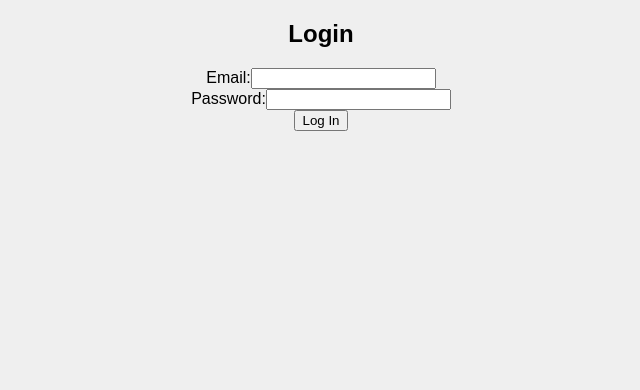
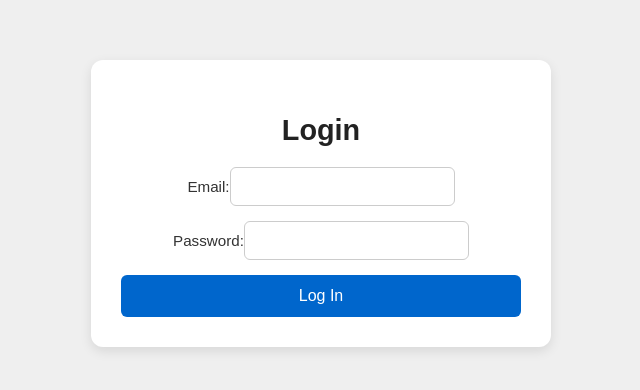
Before and after one commit to sethdavis118/CFB-Scores-App-Frontend, a React (Vite) app: page /login in a window 1280 px wide. Shown: the top 390 px of the page, without its empty margins (319-959 px from the left). Built offline with nearby package versions, Linux system fonts and the light colour scheme.

Commit message:
Polishing

```diff
--- a/src/components/LoginForm.jsx
+++ b/src/components/LoginForm.jsx
@@ -34,7 +34,7 @@ export default function LoginForm() {
   };
 
   return (
-    <div>
+    <div className= "login-form">
       <h2>Login</h2>
       {error && <p style={{ color: "red" }}>{error}</p>}
       <form onSubmit={handleLogin}>
--- a/src/components/RegisterForm.jsx
+++ b/src/components/RegisterForm.jsx
@@ -69,7 +69,7 @@ export default function RegisterForm() {
   if (teamsError || confError) return <p>Error loading data</p>;
 
   return (
-    <div>
+    <div className="register-form">
       <h2>Create Account</h2>
       {error && <p>{error}</p>}
       <form onSubmit={handleRegister}>
--- a/src/index.css
+++ b/src/index.css
@@ -403,3 +403,192 @@ main {
 .your-bets li:hover {
   background-color: darkgreen;
 }
+
+/* Account Page */
+
+.account-page {
+  max-width: 600px;
+  margin: 40px auto;
+  padding: 30px;
+  background: #ffffff;
+  border-radius: 12px;
+  box-shadow: 0 4px 12px rgba(0,0,0,0.1);
+  font-family: Arial, sans-serif;
+  text-align: center;
+}
+
+.account-page h1 {
+  font-size: 2rem;
+  margin-bottom: 20px;
+  color: #222;
+}
+
+.account-page p {
+  font-size: 1rem;
+  margin: 10px 0;
+  color: #555;
+}
+
+.account-page button {
+  background-color: #0066cc;
+  border: none;
+  color: #fff;
+  padding: 10px 18px;
+  margin: 8px;
+  border-radius: 6px;
+  font-size: 0.95rem;
+  cursor: pointer;
+  transition: background-color 0.2s ease;
+}
+
+.account-page button:hover {
+  background-color: #004c99;
+}
+
+.account-page.not-logged-in {
+  background: #f9fafc;
+  border: 1px solid #ddd;
+}
+
+.account-buttons {
+  display: flex;
+  justify-content: center;
+  gap: 12px;
+  margin-top: 20px;
+}
+
+/* Login */
+.login-form {
+  max-width: 400px;
+  margin: 60px auto;
+  padding: 30px;
+  background: #ffffff;
+  border-radius: 12px;
+  box-shadow: 0 4px 12px rgba(0,0,0,0.1);
+  font-family: Arial, sans-serif;
+}
+
+.login-form h2 {
+  font-size: 1.8rem;
+  margin-bottom: 20px;
+  text-align: center;
+  color: #222;
+}
+
+.login-form form {
+  display: flex;
+  flex-direction: column;
+  gap: 15px;
+}
+
+.login-form label {
+  font-size: 0.95rem;
+  font-weight: 500;
+  margin-bottom: 5px;
+  color: #333;
+}
+
+.login-form input {
+  padding: 10px 12px;
+  border: 1px solid #ccc;
+  border-radius: 6px;
+  font-size: 0.95rem;
+  outline: none;
+}
+
+.login-form input:focus {
+  border-color: #0066cc;
+  box-shadow: 0 0 4px rgba(0,102,204,0.3);
+}
+
+.login-form button {
+  background-color: #0066cc;
+  border: none;
+  color: #fff;
+  padding: 12px;
+  border-radius: 6px;
+  font-size: 1rem;
+  cursor: pointer;
+  transition: background-color 0.2s ease;
+}
+
+.login-form button:hover {
+  background-color: #004c99;
+}
+
+.login-form p {
+  text-align: center;
+  font-size: 0.9rem;
+}
+
+/* Register */
+.register-form {
+  max-width: 450px;
+  margin: 60px auto;
+  padding: 30px;
+  background: #ffffff;
+  border-radius: 12px;
+  box-shadow: 0 4px 12px rgba(0,0,0,0.1);
+  font-family: Arial, sans-serif;
+}
+
+.register-form h2 {
+  font-size: 1.8rem;
+  margin-bottom: 20px;
+  text-align: center;
+  color: #222;
+}
+
+.register-form form {
+  display: flex;
+  flex-direction: column;
+  gap: 15px;
+}
+
+.register-form label {
+  font-size: 0.95rem;
+  font-weight: 500;
+  margin-bottom: 5px;
+  color: #333;
+}
+
+.register-form input,
+.register-form select {
+  padding: 10px 12px;
+  border: 1px solid #ccc;
+  border-radius: 6px;
+  font-size: 0.95rem;
+  outline: none;
+}
+
+.register-form input:focus,
+.register-form select:focus {
+  border-color: #0066cc;
+  box-shadow: 0 0 4px rgba(0,102,204,0.3);
+}
+
+.register-form button {
+  background-color: #0066cc;
+  border: none;
+  color: #fff;
+  padding: 12px;
+  border-radius: 6px;
+  font-size: 1rem;
+  cursor: pointer;
+  transition: background-color 0.2s ease;
+}
+
+.register-form button:hover {
+  background-color: #004c99;
+}
+
+.register-form p {
+  text-align: center;
+  font-size: 0.9rem;
+}
+
+.register-form .error {
+  color: red;
+  font-size: 0.9rem;
+  text-align: center;
+}
--- a/src/pages/Account.jsx
+++ b/src/pages/Account.jsx
@@ -44,17 +44,19 @@ export default function Account() {
 
   if (!user) {
     return (
-      <div>
-        <h1>Account</h1>
-        <p>You are not logged in.</p>
+    <div className="account-page not-logged-in">
+      <h1>Account</h1>
+      <p>You are not logged in.</p>
+      <div className="account-buttons">
         <button onClick={() => navigate("/register")}>Register</button>
         <button onClick={() => navigate("/login")}>Login</button>
       </div>
-    );
-  }
+    </div>
+  );
+}
 
   return (
-    <div>
+    <div className= "account-page">
       <h1>Account Page</h1>
       <p>Username: {user.username}</p>
       <p>Email: {user.email}</p>
```
